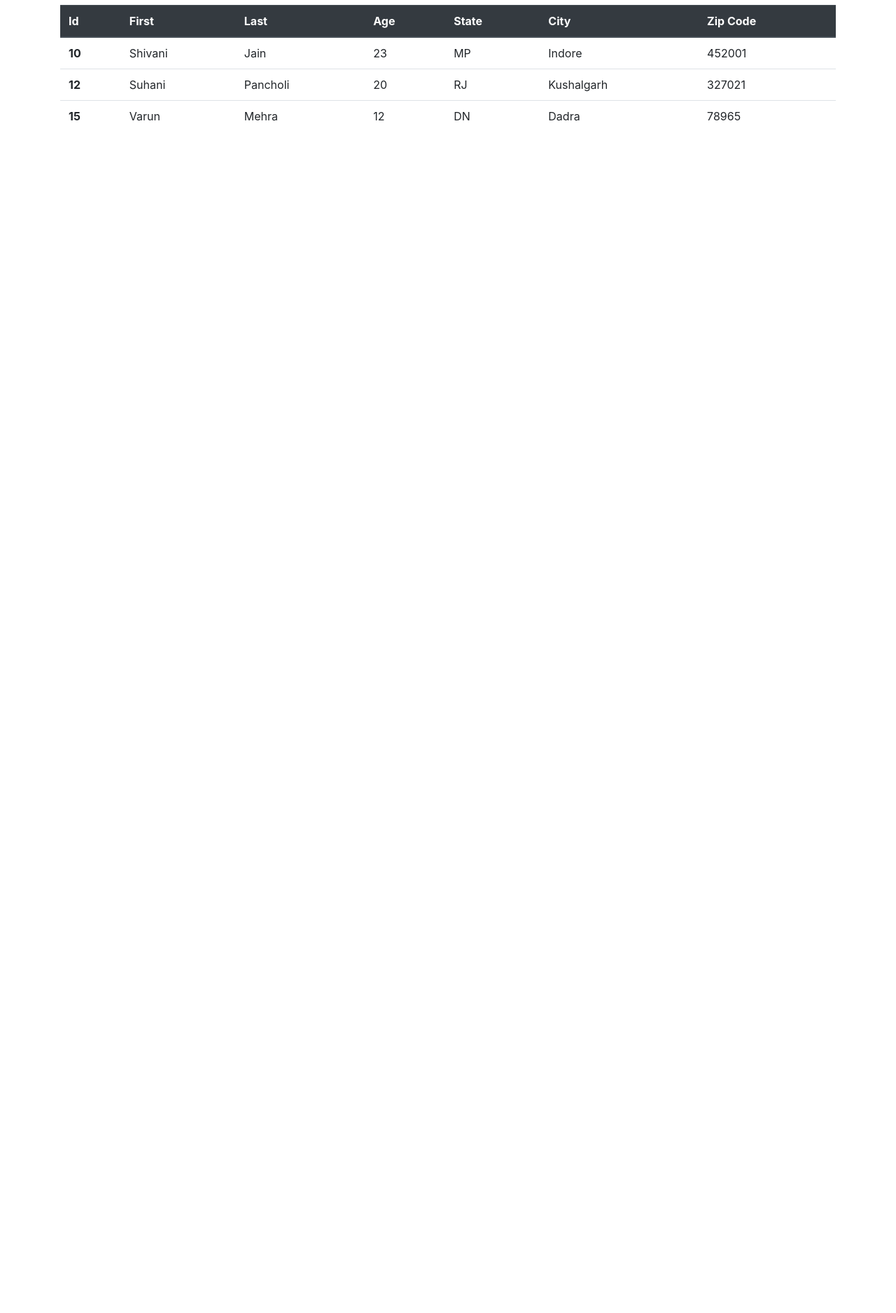
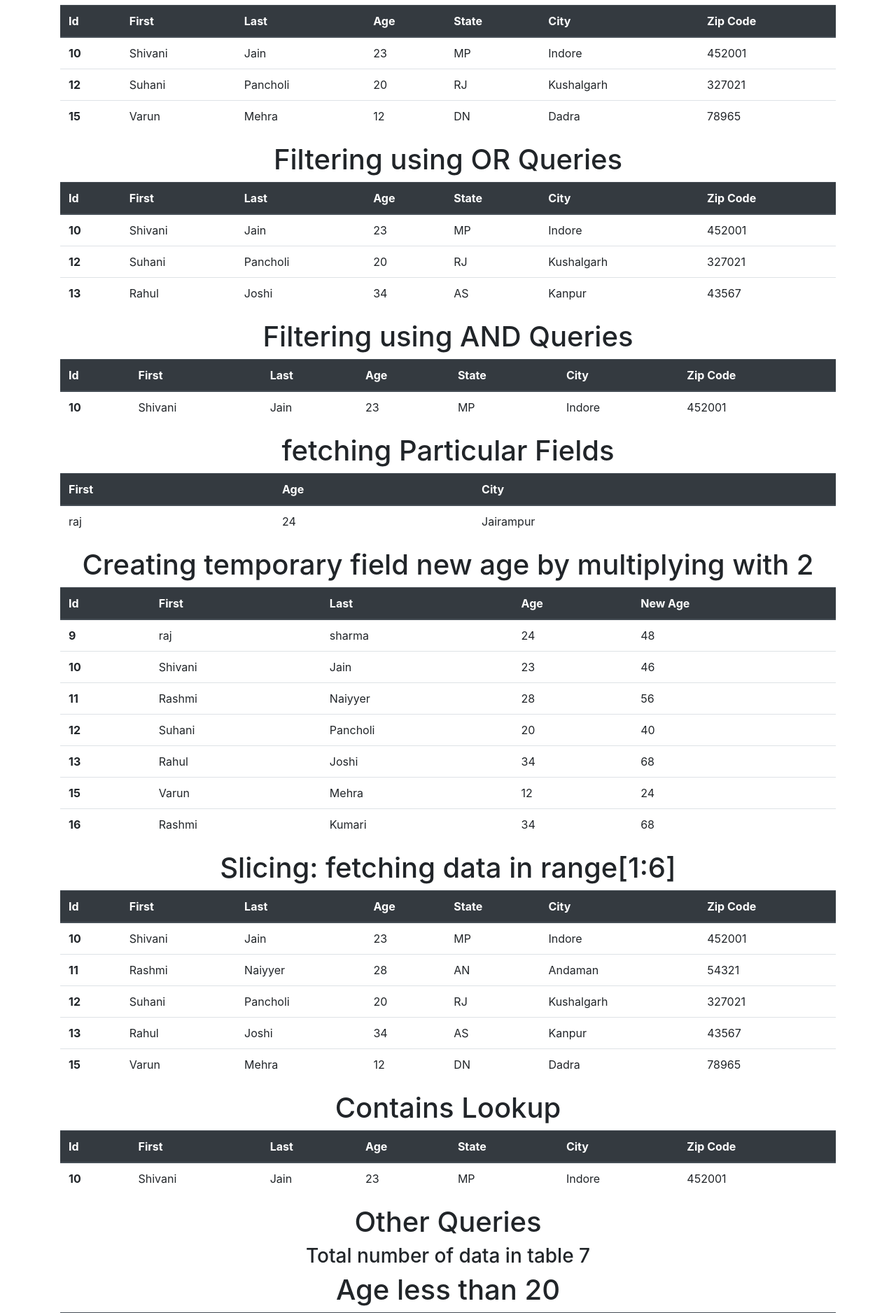
Before and after one commit to Shivani2825/DjangoSearchQueries, a Django app: page / in a window 1280 px wide. Shown: the part 1337-3213 px from the top of the page at 70% size. Before the commit the page ends 1510 px from the top, so only its background shows below. Run offline with Django 4.2, Linux system fonts and the light colour scheme; data comes from the database, SQL or seed files in the repository; both versions use the stored data as it was after the commit.

Commit message:
Adding more functionality

```diff
--- a/queries/app/models.py
+++ b/queries/app/models.py
@@ -42,10 +42,10 @@ STATE_CHOICES = [
 class Emp(models.Model):
     fname=models.CharField(max_length=100)
     lname=models.CharField(max_length=100)
-    age=models.IntegerField(null=None)
-    city=models.CharField(max_length=100)
-    zip=models.CharField(max_length=10,default="None")
-    state = models.CharField(max_length=2, choices=STATE_CHOICES,default="None")
+    age=models.IntegerField(blank=True,default=0)
+    city=models.CharField(max_length=100,blank=True,)
+    zip=models.CharField(max_length=10,default="None",blank=True)
+    state = models.CharField(max_length=2, choices=STATE_CHOICES,default="None",blank=True)
 
 
     def __str__(self) -> str:
--- a/queries/app/templates/index.html
+++ b/queries/app/templates/index.html
@@ -21,7 +21,7 @@
         <div class="form-row">
           <div class="col-md-6 mb-3">
             <label for="validationDefault02">Age</label>
-            <input type="number" class="form-control" name="age" id="validationDefault02" placeholder="Age"  required>
+            <input type="number" class="form-control" name="age" id="validationDefault02" placeholder="Age" >
           </div>
           <div class="col-md-6 mb-3">
             <label for="validationDefault02">State</label>
@@ -36,12 +36,12 @@
         <div class="form-row">
           <div class="col-md-6 mb-3">
             <label for="validationDefault03">City</label>
-            <input type="text" class="form-control" name="city" id="validationDefault03" placeholder="City" required>
+            <input type="text" class="form-control" name="city" id="validationDefault03" placeholder="City" >
           </div>
 
           <div class="col-md-6 mb-3">
             <label for="validationDefault05">Zip</label>
-            <input type="text" class="form-control" name="zip" id="validationDefault05" placeholder="Zip" required>
+            <input type="text" class="form-control" name="zip" id="validationDefault05" placeholder="Zip" >
           </div>
         </div>
 
@@ -162,6 +162,248 @@
      {%endfor%}
     </tbody>
 </table>
+
+
+<div class="text-center"><h1>Filtering using OR Queries</h1>
+</div>
+<table class="table">
+<thead class="thead-dark">
+  <tr>
+    <th scope="col">Id</th>
+    <th scope="col">First</th>
+    <th scope="col">Last</th>
+    <th scope="col">Age</th>
+    <th scope="col">State</th>
+    <th scope="col">City</th>
+    <th scope="col">Zip Code</th>
+  </tr>
+</thead>
+<tbody>
+{% for data in data4%}
+<tr>
+    <th scope="row">{{data.id}}</th>
+    <td>{{data.fname}}</td>
+    <td>{{data.lname}}</td>
+    <td>{{data.age}}</td>
+    <td>{{data.state}}</td>
+    <td>{{data.city}}</td>
+    <td>{{data.zip}}</td>
+  </tr>
+
+ {%endfor%}
+</tbody>
+</table>
+
+
+
+<div class="text-center"><h1>Filtering using AND Queries</h1>
+</div>
+<table class="table">
+<thead class="thead-dark">
+  <tr>
+    <th scope="col">Id</th>
+    <th scope="col">First</th>
+    <th scope="col">Last</th>
+    <th scope="col">Age</th>
+    <th scope="col">State</th>
+    <th scope="col">City</th>
+    <th scope="col">Zip Code</th>
+  </tr>
+</thead>
+<tbody>
+{% for data in data5%}
+<tr>
+    <th scope="row">{{data.id}}</th>
+    <td>{{data.fname}}</td>
+    <td>{{data.lname}}</td>
+    <td>{{data.age}}</td>
+    <td>{{data.state}}</td>
+    <td>{{data.city}}</td>
+    <td>{{data.zip}}</td>
+  </tr>
+
+ {%endfor%}
+</tbody>
+</table>
+
+
+<div class="text-center"><h1>fetching Particular Fields</h1>
+</div>
+<table class="table">
+<thead class="thead-dark">
+  <tr>
+    {% comment %} <th scope="col">Id</th> {% endcomment %}
+    <th scope="col">First</th>
+    {% comment %} <th scope="col">Last</th> {% endcomment %}
+    <th scope="col">Age</th>
+    {% comment %} <th scope="col">State</th> {% endcomment %}
+    <th scope="col">City</th>
+    {% comment %} <th scope="col">Zip Code</th> {% endcomment %}
+  </tr>
+</thead>
+<tbody>
+{% for data in data6%}
+<tr>
+
+    <td>{{data.fname}}</td>
+
+    <td>{{data.age}}</td>
+
+    <td>{{data.city}}</td>
+
+  </tr>
+
+ {%endfor%}
+</tbody>
+</table>
+
+<div class="text-center"><h1>Creating temporary field new age by multiplying with 2</h1>
+</div>
+<table class="table">
+<thead class="thead-dark">
+  <tr>
+    <th scope="col">Id</th>
+    <th scope="col">First</th>
+    <th scope="col">Last</th>
+    <th scope="col">Age</th>
+    <th scope="col">New Age</th>
+
+  </tr>
+</thead>
+<tbody>
+{% for data in data7%}
+<tr>
+    <th scope="row">{{data.id}}</th>
+    <td>{{data.fname}}</td>
+    <td>{{data.lname}}</td>
+    <td>{{data.age}}</td>
+    <td>{{data.new_age}}</td>
+
+  </tr>
+
+ {%endfor%}
+</tbody>
+</table>
+<div class="text-center"><h1>Slicing: fetching data in range[1:6]</h1>
+</div>
+<table class="table">
+<thead class="thead-dark">
+  <tr>
+    <th scope="col">Id</th>
+    <th scope="col">First</th>
+    <th scope="col">Last</th>
+    <th scope="col">Age</th>
+    <th scope="col">State</th>
+    <th scope="col">City</th>
+    <th scope="col">Zip Code</th>
+  </tr>
+</thead>
+<tbody>
+{% for data in data8%}
+<tr>
+    <th scope="row">{{data.id}}</th>
+    <td>{{data.fname}}</td>
+    <td>{{data.lname}}</td>
+    <td>{{data.age}}</td>
+    <td>{{data.state}}</td>
+    <td>{{data.city}}</td>
+    <td>{{data.zip}}</td>
+  </tr>
+
+ {%endfor%}
+</tbody>
+</table>
+<div class="text-center"><h1>Contains Lookup</h1>
+</div>
+<table class="table">
+<thead class="thead-dark">
+  <tr>
+    <th scope="col">Id</th>
+    <th scope="col">First</th>
+    <th scope="col">Last</th>
+    <th scope="col">Age</th>
+    <th scope="col">State</th>
+    <th scope="col">City</th>
+    <th scope="col">Zip Code</th>
+  </tr>
+</thead>
+<tbody>
+{% for data in d%}
+<tr>
+    <th scope="row">{{data.id}}</th>
+    <td>{{data.fname}}</td>
+    <td>{{data.lname}}</td>
+    <td>{{data.age}}</td>
+    <td>{{data.state}}</td>
+    <td>{{data.city}}</td>
+    <td>{{data.zip}}</td>
+  </tr>
+
+ {%endfor%}
+</tbody>
+</table>
+<div class="text-center"><h1>Other Queries</h1>
+  <h3>Total number of data in table {{con}}</h3>
+</div>
+<div class="text-center"><h1>Age less than 20</h1>
+</div>
+<table class="table">
+<thead class="thead-dark">
+  <tr>
+    <th scope="col">Id</th>
+    <th scope="col">First</th>
+    <th scope="col">Last</th>
+    <th scope="col">Age</th>
+    <th scope="col">State</th>
+    <th scope="col">City</th>
+    <th scope="col">Zip Code</th>
+  </tr>
+</thead>
+<tbody>
+{% for data in j%}
+<tr>
+    <th scope="row">{{data.id}}</th>
+    <td>{{data.fname}}</td>
+    <td>{{data.lname}}</td>
+    <td>{{data.age}}</td>
+    <td>{{data.state}}</td>
+    <td>{{data.city}}</td>
+    <td>{{data.zip}}</td>
+  </tr>
+
+ {%endfor%}
+</tbody>
+</table>
+<div class="text-center"><h1>Age greater than equal to 22</h1>
+</div>
+<table class="table">
+<thead class="thead-dark">
+  <tr>
+    <th scope="col">Id</th>
+    <th scope="col">First</th>
+    <th scope="col">Last</th>
+    <th scope="col">Age</th>
+    <th scope="col">State</th>
+    <th scope="col">City</th>
+    <th scope="col">Zip Code</th>
+  </tr>
+</thead>
+<tbody>
+{% for data in k%}
+<tr>
+    <th scope="row">{{data.id}}</th>
+    <td>{{data.fname}}</td>
+    <td>{{data.lname}}</td>
+    <td>{{data.age}}</td>
+    <td>{{data.state}}</td>
+    <td>{{data.city}}</td>
+    <td>{{data.zip}}</td>
+  </tr>
+
+ {%endfor%}
+</tbody>
+</table>
+
 </div>
 </body>
   </html>
--- a/queries/app/views.py
+++ b/queries/app/views.py
@@ -1,12 +1,24 @@
 from django.shortcuts import render,redirect
 from . models import *
+from django.db.models import Q ,F
 
 def index(request):
     emp=Emp.objects.all()
     data = Emp.objects.get(id=10)
     data2=Emp.objects.filter(fname="Rashmi")
     data3=Emp.objects.exclude(fname__startswith="R")
-    return render(request,'index.html',{'state':(STATE_CHOICES),'emp':emp,'e':data,'data2':data2,'data3':data3})
+    data4=Emp.objects.filter(Q(fname__startswith="S")|Q(lname__startswith="J"))
+    data5=Emp.objects.filter(Q(fname__startswith="S")& Q(lname__startswith="J"))
+    data6=Emp.objects.filter(fname="raj").values('fname','city','age')
+    data7=Emp.objects.annotate(new_age=F('age')*2).values('id','fname','lname','age','new_age')
+    data8=Emp.objects.all()[1:6]
+    con=Emp.objects.all().count()#cout the number of data in table
+    d=Emp.objects.filter(fname__contains="shi")
+    j=Emp.objects.filter(age__lt=20)#less then
+    k=Emp.objects.filter(age__gte=22)# grater than equal
+    return render(request,'index.html',{'state':(STATE_CHOICES),'emp':emp,'e':data,'data2':data2,'data3':data3,
+                                        'data4':data4,'data5':data5,'data6':data6,'data7':data7,'data8':data8,
+                                        'con':con,'d':d,'j':j,'k':k})
 
 
 def adduser(request):
```
Also changed, not shown: queries/app/migrations/0003_alter_emp_age_alter_emp_city_alter_emp_state_and_more.py (added), queries/app/migrations/0004_alter_emp_city.py (added), queries/app/migrations/0005_alter_emp_age_alter_emp_city.py (added), queries/db.sqlite3.
